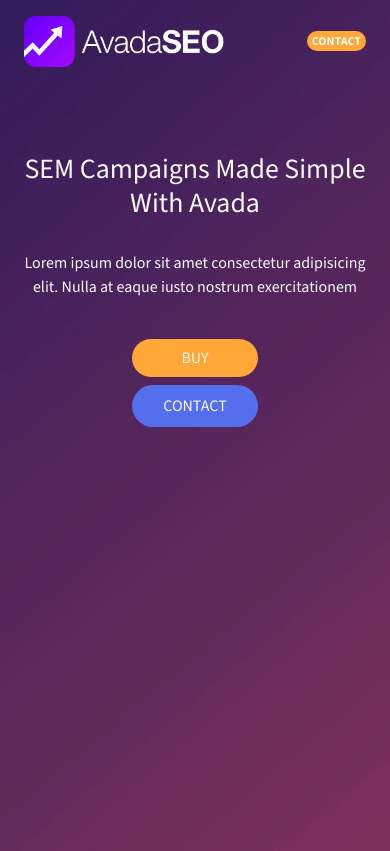
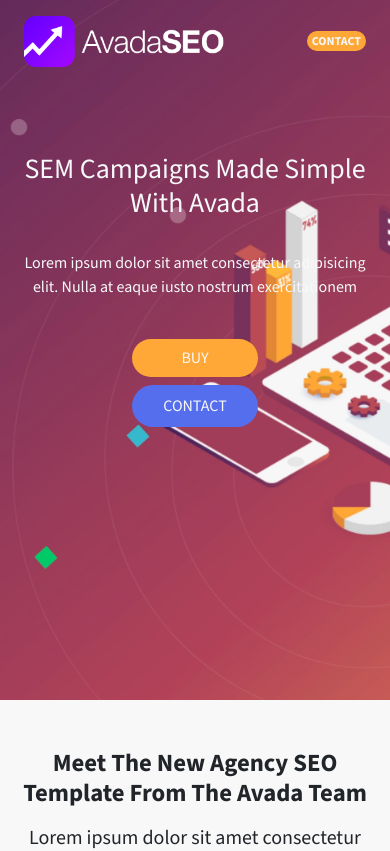
Before and after one commit to GiovanniMarseglia/proj-html-vuejs, a Vue app: page / in a window 390 px wide. Shown: the top 851 px of the page. Built offline with nearby package versions, Linux system fonts and the light colour scheme.

Commit message:
fix layout

```diff
--- a/src/components/header/jumbo.vue
+++ b/src/components/header/jumbo.vue
@@ -71,4 +71,15 @@ export default {
       }
     }
 }
+
+
+@media screen and (max-width:769px){
+
+  .container-fluid{
+
+    background-position-x: center;
+    height: 700px;
+  }
+
+}
 </style>
--- a/src/components/main/ourwork.vue
+++ b/src/components/main/ourwork.vue
@@ -80,7 +80,7 @@
 
 
             </div>
-            <button class="btn rounded-5 text-light px-5 py-2">VIEW OUR WORK</button>
+            <button class="btn rounded-5 text-light px-2 px-md-5 py-2">VIEW OUR WORK</button>
         </div>
     </div>
 </template>
```
